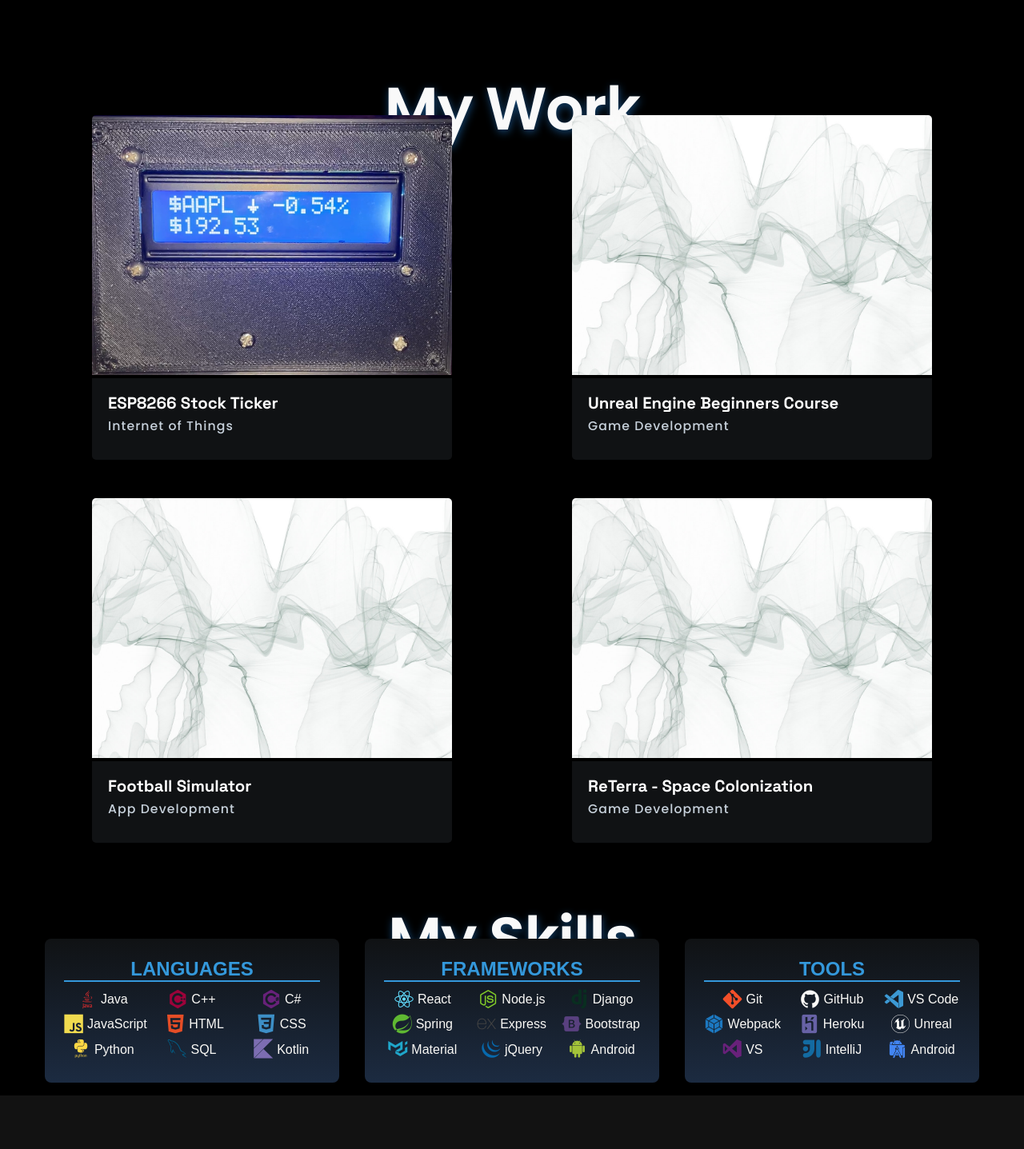
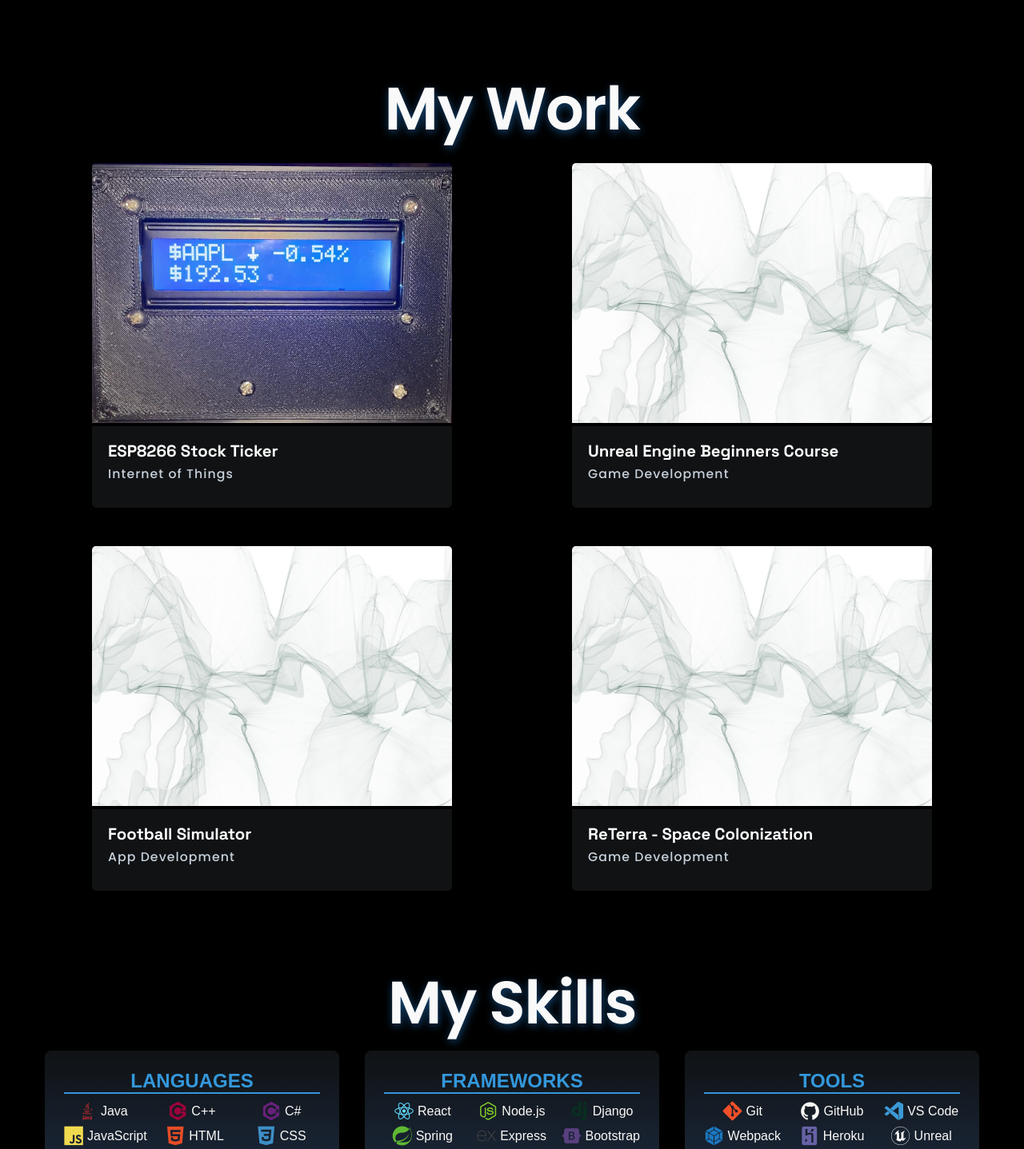
Before and after one commit to BeeTillman/techsite13, a React (Vite) app: page / in a window 1280 px wide. Shown: the part 760-2197 px from the top of the page at 80% size. Built offline with nearby package versions, Linux system fonts and the light colour scheme.

Commit message:
Fixed Overlapping Titles

```diff
--- a/src/Portfolio.css
+++ b/src/Portfolio.css
@@ -51,6 +51,15 @@
     color: #C7D1DB;
 }
 
+#portfolio h2.large {
+    margin-top: 0;
+  }
+
+  #portfolio .container {
+    margin-top: 60px; /* Adjust the margin-top as needed */
+  }
+
+
 @media (max-width: 768px) {
     .portfolio-card {
         width: 100%; /* Make the cards take up the full width */
--- a/src/Skills.css
+++ b/src/Skills.css
@@ -2,20 +2,31 @@
 .skills-section {
   background-color: #000;
   color: #fff;
-    padding: 0;
   margin: 0;
   display: flex;
   flex-direction: column;
   align-items: center;
   text-align: center;
+  position: relative;
+}
+
+h2.large {
+  font-family: "Poppins", sans-serif;
+  font-size: 75px;
+  font-weight: 600;
+  letter-spacing: -1.5px;
+  line-height: 32px;
+  text-shadow: rgba(33, 116, 194, 0.6) 1px 3px 11px;
+  margin: 20px 0 0; /* Adjust top margin for space between title and categories */
 }
 
 .skills-categories {
   display: flex;
   justify-content: space-around;
   width: 100%;
-    max-width: 1200px; /* Set a maximum width for the container if needed */
-    margin: 0 auto; /* Center the container horizontally */
+  max-width: 1200px;
+  margin: 0 auto;
+  margin-top: 60px; /* Adjust the top margin for space between title and categories */
 }
 
 .skills-category {
```
Lines whose indentation alone changed are shown as unchanged.
